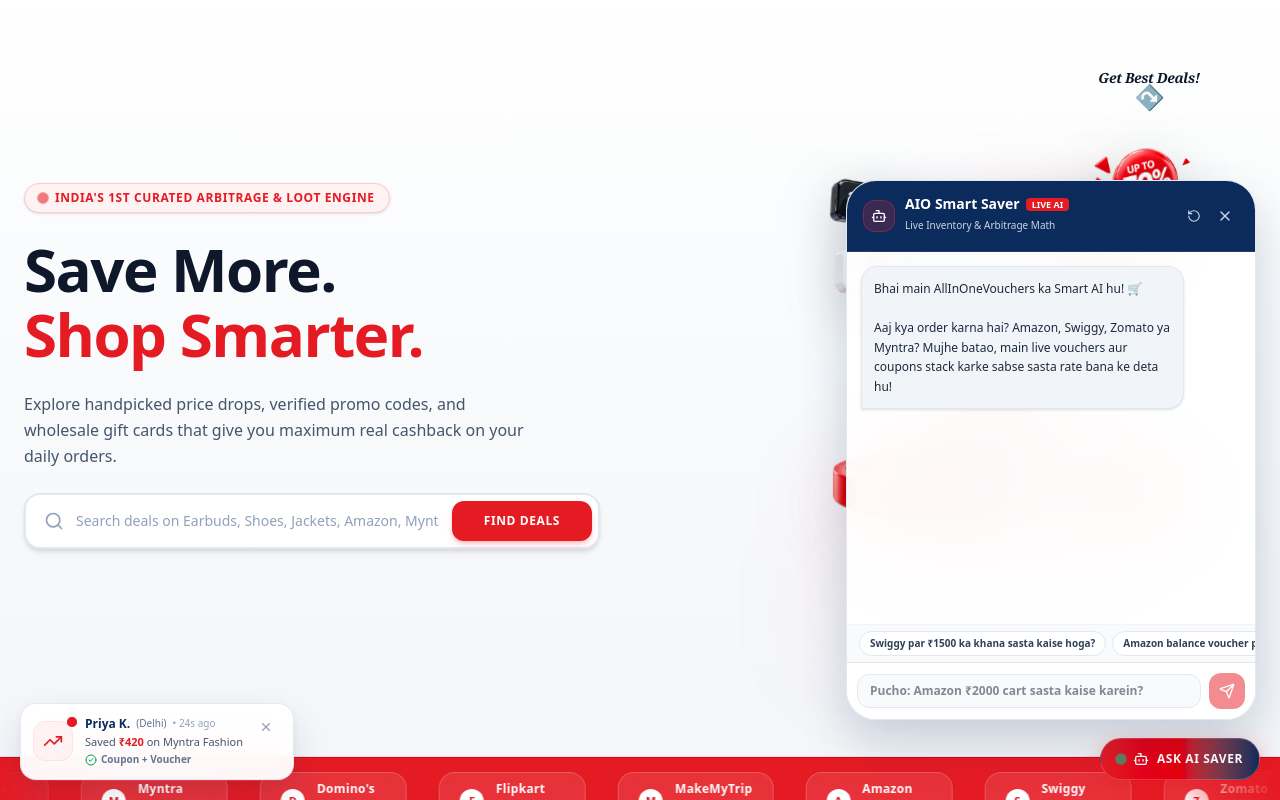
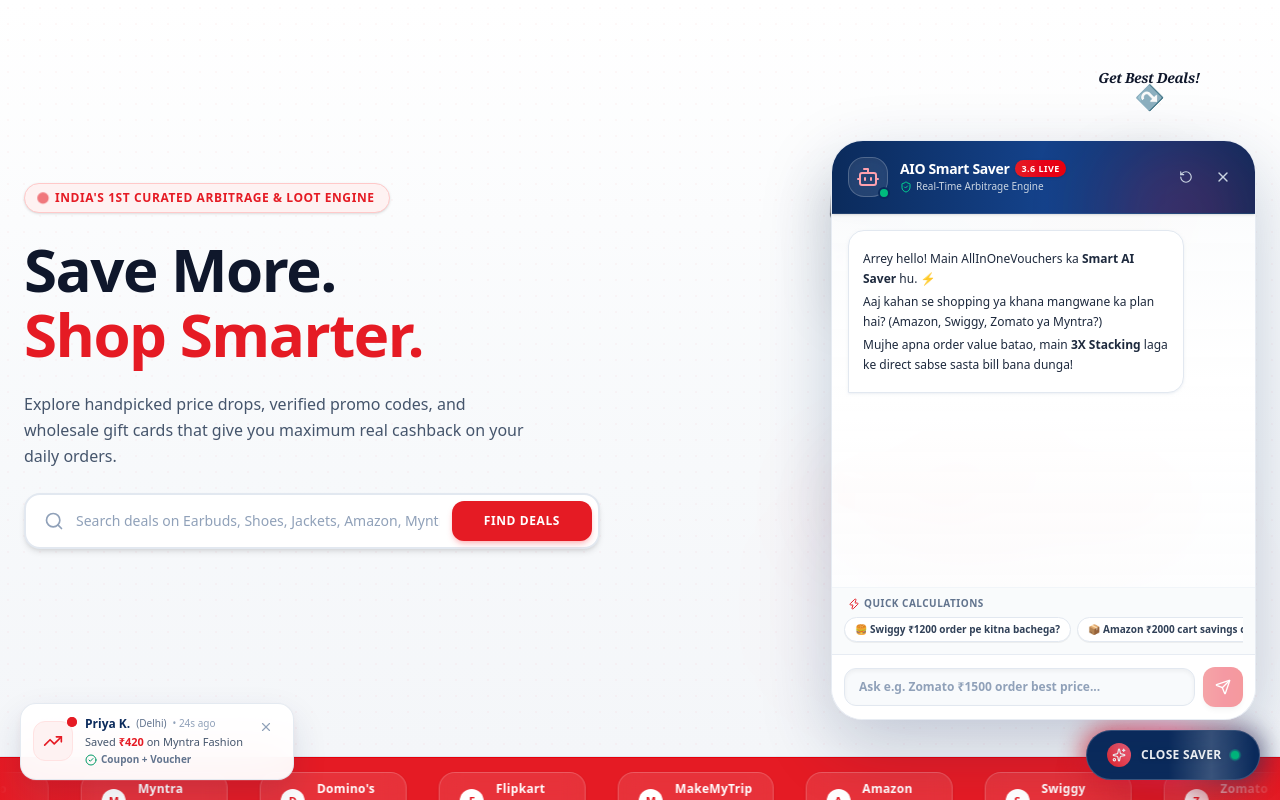
Before and after one commit to ashishsuresh02/savings-engine, a Next.js app: page / in a window 1280 px wide. Both pictures are taken after a click on the button "ASK AI SAVER". Shown: the top 800 px of the page. Built offline with nearby package versions, Linux system fonts and the light colour scheme; no server answers; the database is empty.

Commit message:
added design in chat bot

```diff
--- a/src/components/SmartAIAssistant.tsx
+++ b/src/components/SmartAIAssistant.tsx
@@ -8,9 +8,13 @@
   Send,
   Sparkles,
   RotateCcw,
-  ShoppingBag,
-  ExternalLink
+  Zap,
+  ArrowRight,
+  ShieldCheck,
+  TrendingDown,
+  Percent
 } from 'lucide-react';
+import Link from 'next/link';
 
 interface Message {
   role: 'user' | 'assistant';
@@ -22,7 +26,7 @@
   const [messages, setMessages] = useState<Message[]>([
     {
       role: 'assistant',
-      content: "Bhai main AllInOneVouchers ka Smart AI hu! 🛒\n\nAaj kya order karna hai? Amazon, Swiggy, Zomato ya Myntra? Mujhe batao, main live vouchers aur coupons stack karke sabse sasta rate bana ke deta hu!"
+      content: "Arrey hello! Main AllInOneVouchers ka **Smart AI Saver** hu. ⚡\n\nAaj kahan se shopping ya khana mangwane ka plan hai? (Amazon, Swiggy, Zomato ya Myntra?)\n\nMujhe apna order value batao, main **3X Stacking** laga ke direct sabse sasta bill bana dunga!"
     }
   ]);
   const [input, setInput] = useState('');
@@ -54,144 +58,238 @@
       if (data.reply) {
         setMessages([...newChat, { role: 'assistant', content: data.reply }]);
       } else {
-        setMessages([...newChat, { role: 'assistant', content: "Bhai abhi response nahi ban paya, dubara koshish karein." }]);
+        setMessages([...newChat, { role: 'assistant', content: "Bhai lagta hai network slow hai. Ek baar wapas likho!" }]);
       }
     } catch {
-      setMessages([...newChat, { role: 'assistant', content: "Network issue lag raha hai bhai, ek baar refresh karke try karo!" }]);
+      setMessages([...newChat, { role: 'assistant', content: "Server connection thoda unstable hai. Ek baar retry karein!" }]);
     } finally {
       setLoading(false);
     }
   };
 
   const quickPrompts = [
-    "Swiggy par ₹1500 ka khana sasta kaise hoga?",
-    "Amazon balance voucher par kitna discount hai?",
-    "Aaj ki sabse sasti loot deal dikhao"
+    "🍔 Swiggy ₹1200 order pe kitna bachega?",
+    "📦 Amazon ₹2000 cart savings calculation",
+    "🔥 Aaj ki hottest loot deals dikhao",
+    "💳 3X Stacking kaise kaam karta hai?"
   ];
+
+  // Markdown Formatter: Bold & Bullets highlight helper
+  const renderFormattedText = (text: string) => {
+    const lines = text.split('\n');
+    return lines.map((line, idx) => {
+      const isBullet = line.trim().startsWith('•') || line.trim().startsWith('-');
+      const formattedLine = line.replace(/\*\*(.*?)\*\*/g, '<strong>$1</strong>');
+
+      return (
+        <div
+          key={idx}
+          className={`${isBullet ? 'pl-2 py-0.5 border-l-2 border-[#E51B24]/40 my-0.5' : 'my-1'}`}
+          dangerouslySetInnerHTML={{ __html: formattedLine }}
+        />
+      );
+    });
+  };
 
   return (
     <>
-      {/* Floating Action Button */}
+      {/* ======================================================== */}
+      {/* 1. ULTRA-SMOOTH GLOWING FLOATING TRIGGER BUTTON         */}
+      {/* ======================================================== */}
       <div className="fixed bottom-5 right-5 z-50">
+        <motion.div
+          animate={{ scale: [1, 1.03, 1] }}
+          transition={{ duration: 3, repeat: Infinity, ease: "easeInOut" }}
+          className="relative"
+        >
+          {/* Ambient Glow */}
+          <div className="absolute -inset-1 bg-gradient-to-r from-[#E51B24] via-rose-500 to-[#0B2B5C] rounded-full blur-md opacity-70 group-hover:opacity-100 transition duration-300" />
+
           <motion.button
-          whileHover={{ scale: 1.05 }}
-          whileTap={{ scale: 0.95 }}
+            whileHover={{ scale: 1.06, y: -2 }}
+            whileTap={{ scale: 0.94 }}
             onClick={() => setIsOpen(!isOpen)}
-          className="px-4 py-3 rounded-full bg-gradient-to-r from-[#E51B24] via-red-600 to-[#0B2B5C] text-white font-black text-xs uppercase tracking-wider shadow-[0_8px_25px_rgba(229,27,36,0.35)] flex items-center gap-2 border border-white/20 cursor-pointer"
+            className="relative px-4 sm:px-5 py-3 rounded-full bg-[#0B2B5C] hover:bg-slate-900 text-white font-black text-xs uppercase tracking-wider shadow-2xl flex items-center gap-2.5 border border-white/20 cursor-pointer overflow-hidden backdrop-blur-xl transition-all"
           >
-          <span className="w-2 h-2 rounded-full bg-emerald-400 animate-ping" />
-          <Bot className="w-4 h-4" />
-          <span>Ask AI Saver</span>
-        </motion.button>
+            {/* Shimmer sweep effect */}
+            <motion.div
+              animate={{ x: ['-100%', '200%'] }}
+              transition={{ duration: 2.5, repeat: Infinity, ease: 'linear' }}
+              className="absolute inset-0 w-1/2 h-full bg-gradient-to-r from-transparent via-white/20 to-transparent skew-x-12 pointer-events-none"
+            />
+
+            <div className="w-6 h-6 rounded-full bg-gradient-to-tr from-[#E51B24] to-rose-400 flex items-center justify-center shadow-inner">
+              <Sparkles className="w-3.5 h-3.5 text-white" />
             </div>
 
-      {/* Interactive Chat Window */}
+            <span className="font-extrabold tracking-wide drop-shadow-sm">
+              {isOpen ? 'Close Saver' : 'Ask AI Saver'}
+            </span>
+
+            <span className="relative flex h-2 w-2">
+              <span className="animate-ping absolute inline-flex h-full w-full rounded-full bg-emerald-400 opacity-75" />
+              <span className="relative inline-flex rounded-full h-2 w-2 bg-emerald-500" />
+            </span>
+          </motion.button>
+        </motion.div>
+      </div>
+
+      {/* ======================================================== */}
+      {/* 2. MODERN GLASSMORPHIC CHAT PANEL                        */}
+      {/* ======================================================== */}
       <AnimatePresence>
         {isOpen && (
           <motion.div
-            initial={{ opacity: 0, y: 25, scale: 0.96 }}
+            initial={{ opacity: 0, y: 35, scale: 0.9, transformOrigin: 'bottom right' }}
             animate={{ opacity: 1, y: 0, scale: 1 }}
-            exit={{ opacity: 0, y: 20, scale: 0.96 }}
-            transition={{ duration: 0.2 }}
-            className="fixed bottom-20 right-3 sm:right-6 z-50 w-[calc(100vw-24px)] sm:w-[410px] h-[540px] bg-white/95 backdrop-blur-2xl border border-slate-200 rounded-[30px] shadow-[0_20px_50px_rgba(11,43,92,0.2)] flex flex-col overflow-hidden text-slate-900"
+            exit={{ opacity: 0, y: 25, scale: 0.92 }}
+            transition={{ type: 'spring', stiffness: 380, damping: 28 }}
+            className="fixed bottom-20 right-3 sm:right-6 z-50 w-[calc(100vw-24px)] sm:w-[425px] h-[580px] max-h-[85vh] bg-white/95 backdrop-blur-2xl border border-slate-200/80 rounded-[32px] shadow-[0_25px_70px_rgba(11,43,92,0.22)] flex flex-col overflow-hidden text-slate-900"
           >
             {/* Header */}
-            <div className="bg-[#0B2B5C] p-4 text-white flex items-center justify-between border-b border-white/10">
-              <div className="flex items-center gap-2.5">
-                <div className="w-8 h-8 rounded-xl bg-red-500/20 border border-red-500/30 flex items-center justify-center text-[#E51B24]">
-                  <Bot className="w-4 h-4 text-white" />
+            <div className="relative bg-gradient-to-r from-[#0B2B5C] via-[#14428B] to-[#0B2B5C] p-4 text-white flex items-center justify-between border-b border-white/10 overflow-hidden shadow-sm">
+
+              {/* Background ambient lighting in header */}
+              <div className="absolute top-0 right-0 w-36 h-36 bg-rose-500/20 rounded-full blur-2xl pointer-events-none" />
+
+              <div className="flex items-center gap-3 relative z-10">
+                <div className="relative">
+                  <div className="w-10 h-10 rounded-2xl bg-white/10 border border-white/20 p-1.5 flex items-center justify-center backdrop-blur-md shadow-inner">
+                    <Bot className="w-6 h-6 text-rose-300" />
                   </div>
+                  <span className="absolute -bottom-0.5 -right-0.5 w-3 h-3 rounded-full bg-emerald-500 border-2 border-[#0B2B5C]" />
+                </div>
+
                 <div>
-                  <h3 className="font-black text-xs sm:text-sm text-white flex items-center gap-1.5 leading-none">
-                    <span>AIO Smart Saver</span>
-                    <span className="text-[9px] bg-[#E51B24] px-1.5 py-0.5 rounded font-bold">LIVE AI</span>
+                  <div className="flex items-center gap-1.5">
+                    <h3 className="font-black text-sm tracking-tight text-white leading-none">
+                      AIO Smart Saver
                     </h3>
-                  <span className="text-[10px] text-slate-300">Live Inventory & Arbitrage Math</span>
+                    <span className="text-[9px] font-black uppercase px-1.5 py-0.5 rounded-full bg-gradient-to-r from-[#E51B24] to-red-600 text-white tracking-wider shadow-sm">
+                      3.6 LIVE
+                    </span>
+                  </div>
+                  <p className="text-[10px] text-slate-300 font-medium mt-0.5 flex items-center gap-1">
+                    <ShieldCheck className="w-3 h-3 text-emerald-400 inline" />
+                    <span>Real-Time Arbitrage Engine</span>
+                  </p>
                 </div>
               </div>
 
-              <div className="flex items-center gap-1">
-                <button
+              <div className="flex items-center gap-1.5 relative z-10">
+                <motion.button
+                  whileHover={{ rotate: -180 }}
+                  transition={{ duration: 0.3 }}
                   onClick={() => setMessages([messages[0]])}
-                  className="p-1.5 rounded-lg hover:bg-white/10 text-slate-300 hover:text-white transition cursor-pointer"
-                  title="Clear Chat"
+                  className="p-2 rounded-xl hover:bg-white/10 text-slate-300 hover:text-white transition cursor-pointer"
+                  title="Reset conversation"
                 >
                   <RotateCcw className="w-3.5 h-3.5" />
-                </button>
+                </motion.button>
                 <button
                   onClick={() => setIsOpen(false)}
-                  className="p-1.5 rounded-lg hover:bg-white/10 text-slate-300 hover:text-white transition cursor-pointer"
+                  className="p-2 rounded-xl hover:bg-white/10 text-slate-300 hover:text-white transition cursor-pointer"
                 >
                   <X className="w-4 h-4" />
                 </button>
               </div>
             </div>
 
-            {/* Messages Scroll Area */}
-            <div className="flex-1 p-3.5 overflow-y-auto space-y-3 text-xs">
+            {/* Chat Body */}
+            <div className="flex-1 p-4 overflow-y-auto space-y-3.5 text-xs bg-gradient-to-b from-slate-50/50 via-white to-slate-50/30 scrollbar-thin scrollbar-thumb-slate-200">
               {messages.map((m, idx) => (
-                <div
+                <motion.div
                   key={idx}
+                  initial={{ opacity: 0, y: 12, scale: 0.97 }}
+                  animate={{ opacity: 1, y: 0, scale: 1 }}
+                  transition={{ duration: 0.22, ease: 'easeOut' }}
                   className={`flex ${m.role === 'user' ? 'justify-end' : 'justify-start'}`}
                 >
                   <div
-                    className={`max-w-[85%] rounded-2xl p-3 leading-relaxed ${
+                    className={`max-w-[86%] rounded-2xl p-3.5 leading-relaxed text-xs shadow-sm transition-all ${
                       m.role === 'user'
-                        ? 'bg-[#E51B24] text-white font-semibold rounded-br-none shadow-sm'
-                        : 'bg-slate-100 border border-slate-200 text-slate-800 font-medium rounded-bl-none shadow-sm'
+                        ? 'bg-gradient-to-br from-[#E51B24] to-red-600 text-white font-semibold rounded-br-none shadow-red-500/10'
+                        : 'bg-white border border-slate-200 text-slate-800 font-medium rounded-bl-none shadow-slate-200/50'
                     }`}
                   >
+                    {m.role === 'user' ? (
                       <div className="whitespace-pre-line">{m.content}</div>
+                    ) : (
+                      <div className="space-y-1">
+                        {renderFormattedText(m.content)}
                       </div>
+                    )}
                   </div>
+                </motion.div>
               ))}
 
+              {/* Animated AI Typing Indicator */}
               {loading && (
-                <div className="flex justify-start">
-                  <div className="bg-slate-100 rounded-2xl px-3.5 py-2 flex items-center gap-1.5 text-slate-500 font-bold text-[11px]">
-                    <span className="w-1.5 h-1.5 rounded-full bg-[#E51B24] animate-bounce" />
-                    <span className="w-1.5 h-1.5 rounded-full bg-[#E51B24] animate-bounce [animation-delay:0.2s]" />
-                    <span className="w-1.5 h-1.5 rounded-full bg-[#E51B24] animate-bounce [animation-delay:0.4s]" />
-                    <span>Live data calculate ho raha hai...</span>
+                <motion.div
+                  initial={{ opacity: 0, y: 6 }}
+                  animate={{ opacity: 1, y: 0 }}
+                  className="flex justify-start"
+                >
+                  <div className="bg-white border border-slate-200 rounded-2xl rounded-bl-none px-4 py-2.5 flex items-center gap-2 text-slate-600 font-bold text-[11px] shadow-sm">
+                    <span className="w-2 h-2 rounded-full bg-[#E51B24] animate-pulse" />
+                    <span className="w-2 h-2 rounded-full bg-[#E51B24] animate-pulse [animation-delay:0.2s]" />
+                    <span className="w-2 h-2 rounded-full bg-[#E51B24] animate-pulse [animation-delay:0.4s]" />
+                    <span className="text-slate-500 text-[10px] uppercase tracking-wider font-extrabold ml-1">
+                      Calculating Stack...
+                    </span>
                   </div>
-                </div>
+                </motion.div>
               )}
               <div ref={chatBottomRef} />
             </div>
 
-            {/* Quick Suggestions */}
-            {messages.length <= 2 && (
-              <div className="px-3 py-1.5 border-t border-slate-100 flex gap-1.5 overflow-x-auto scrollbar-none bg-slate-50">
+            {/* Quick Interactive Prompt Chips */}
+            {messages.length <= 3 && (
+              <div className="px-3 py-2 border-t border-slate-100 bg-slate-50/80 backdrop-blur-md">
+                <div className="flex items-center gap-1 mb-1.5 px-1">
+                  <Zap className="w-3 h-3 text-[#E51B24]" />
+                  <span className="text-[10px] font-black uppercase text-slate-500 tracking-wider">
+                    Quick Calculations
+                  </span>
+                </div>
+                <div className="flex gap-1.5 overflow-x-auto scrollbar-none pb-1">
                   {quickPrompts.map((p, i) => (
                     <button
                       key={i}
+                      type="button"
                       onClick={() => handleSend(p)}
-                    className="px-2.5 py-1 rounded-full bg-white border border-slate-200 text-[10px] font-bold text-slate-700 hover:border-[#E51B24] transition shrink-0 cursor-pointer"
+                      className="px-2.5 py-1 rounded-full bg-white border border-slate-200 hover:border-[#E51B24] text-slate-700 hover:text-[#E51B24] text-[10px] font-bold transition shadow-2xs shrink-0 cursor-pointer active:scale-95"
                     >
                       {p}
                     </button>
                   ))}
                 </div>
+              </div>
             )}
 
-            {/* Input Bar */}
-            <div className="p-2.5 border-t border-slate-200 bg-white flex items-center gap-2">
+            {/* Bottom Input Field */}
+            <div className="p-3 border-t border-slate-200/80 bg-white flex items-center gap-2">
+              <div className="relative flex-1">
                 <input
                   type="text"
                   value={input}
                   onChange={(e) => setInput(e.target.value)}
                   onKeyDown={(e) => e.key === 'Enter' && handleSend()}
-                placeholder="Pucho: Amazon ₹2000 cart sasta kaise karein?"
-                className="flex-1 bg-slate-50 border border-slate-200 rounded-xl px-3 py-2 text-xs font-semibold outline-none focus:border-[#E51B24] transition"
+                  placeholder="Ask e.g. Zomato ₹1500 order best price..."
+                  className="w-full bg-slate-50 border border-slate-200 focus:border-[#E51B24] focus:bg-white rounded-xl pl-3.5 pr-2 py-2.5 text-xs font-semibold text-slate-900 outline-none transition shadow-inner placeholder:text-slate-400"
                 />
-              <button
+              </div>
+
+              <motion.button
+                whileHover={{ scale: 1.05 }}
+                whileTap={{ scale: 0.95 }}
                 type="button"
                 onClick={() => handleSend()}
                 disabled={loading || !input.trim()}
-                className="w-9 h-9 rounded-xl bg-[#E51B24] hover:bg-[#CC141D] text-white flex items-center justify-center transition disabled:opacity-50 active:scale-95 cursor-pointer shrink-0"
+                className="w-10 h-10 rounded-xl bg-gradient-to-r from-[#E51B24] to-red-600 hover:from-[#CC141D] hover:to-red-700 text-white flex items-center justify-center transition disabled:opacity-40 disabled:cursor-not-allowed shadow-md cursor-pointer shrink-0"
               >
                 <Send className="w-4 h-4" />
-              </button>
+              </motion.button>
             </div>
           </motion.div>
         )}
```
Lines whose indentation alone changed are shown as unchanged.
